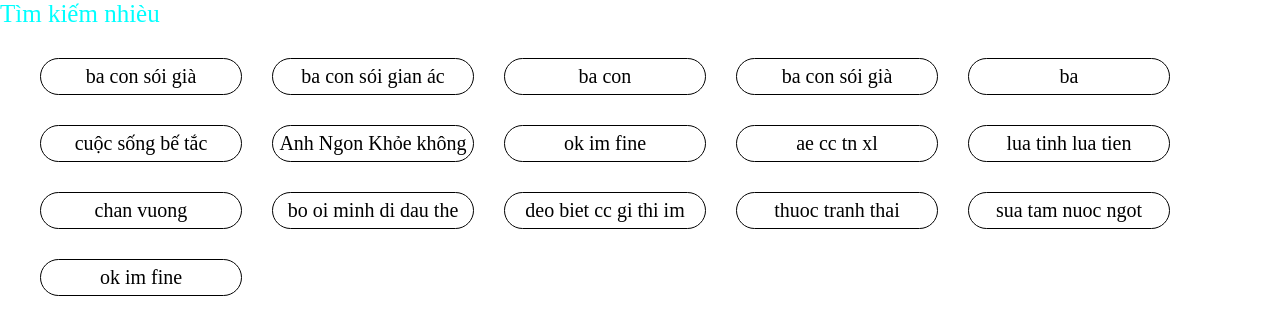
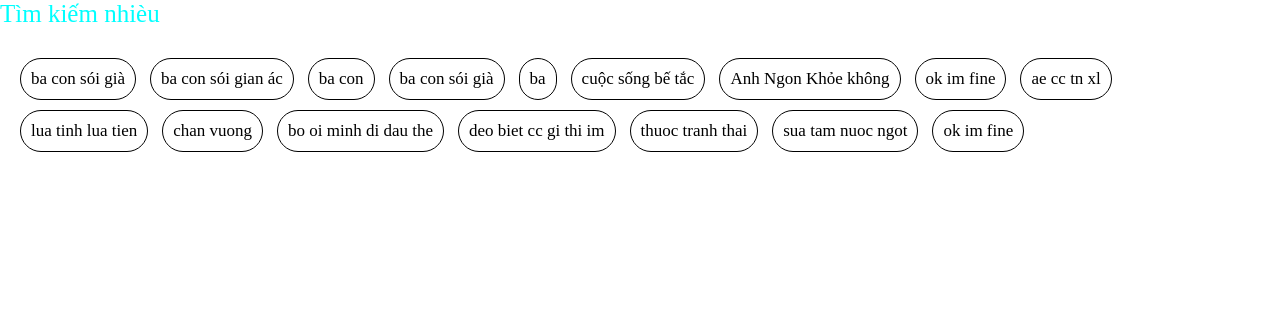
Before and after one commit to nhatlinhit09/getting-started-react, a plain HTML site: page HTMLCSS hien thi list sp/hienthilabletimkiem/index.html in a window 1280 px wide. Drawn offline with Linux system fonts and the light colour scheme.

Commit message:
task 3 hien thi lable tim kiem update

```diff
--- a/HTMLCSS hien thi list sp/hienthilabletimkiem/style.css
+++ b/HTMLCSS hien thi list sp/hienthilabletimkiem/style.css
@@ -7,34 +7,33 @@
     margin: 20px;
     background: none;
     text-align: center;
-    justify-content: center;
-    border-radius: 20px;
+    /* float: left; */
+    /* justify-content: center; */
+    /* border-radius: 20px; */
     font-size: 10px;
-    color: rgb(1, 7, 7);
+    /* color: rgb(1, 7, 7); */
     /* box-sizing: border-box; */
 
 }
 .border1{
+    float: left;
+    margin-right: 14px;
+    display: flex;
+    flex-wrap: wrap;
     /* margin-left: 30px; */
-    margin: 10px 10px 20px 20px;
+    /* margin: 10px 10px 20px 20px;  */
     /* margin-bottom: 10px; */
+    /* display: flex;
+    float: left; */
+    /* border-style: solid;
+    border-radius: 30px;
+    border-width: 1px; */
+    /* font-size: 20px;
+    color:black; */
     display: flex;
-    float: left;
-    border-style: solid;
-    border-radius: 30px;
-    border-width: 1px;
-    font-size: 20px;
-    color:black;
-}
-.box2{
-    float: left;
-}
-/* .box3{
-    /* float: left;
-    display: flex; */
     /* margin-top: 20px;
     margin-left: 20px; */
-
+}
 h7{
     text-size-adjust: 10px;
     text-align: left;
@@ -44,8 +43,12 @@ h7{
 }
 label{
     display: flex;
-    width: 200px;
-    height: 35px;
+    border: 1px solid;
+    border-width: 1px;
+    margin-top: 10px;
+    font-size: 17px;
+    border-radius: 50px;
+    padding: 10px 10px;
     align-items: center;
     justify-content: center;
 }
--- /dev/null
+++ b/TEST-HTML-CSS-w3-doanchibinh/style.css
@@ -0,0 +1,3 @@
+body{
+    box-sizing: ;
+}
```
Also changed, not shown: TEST-HTML-CSS-w3-doanchibinh/index.html (added, +13 -0 lines).
